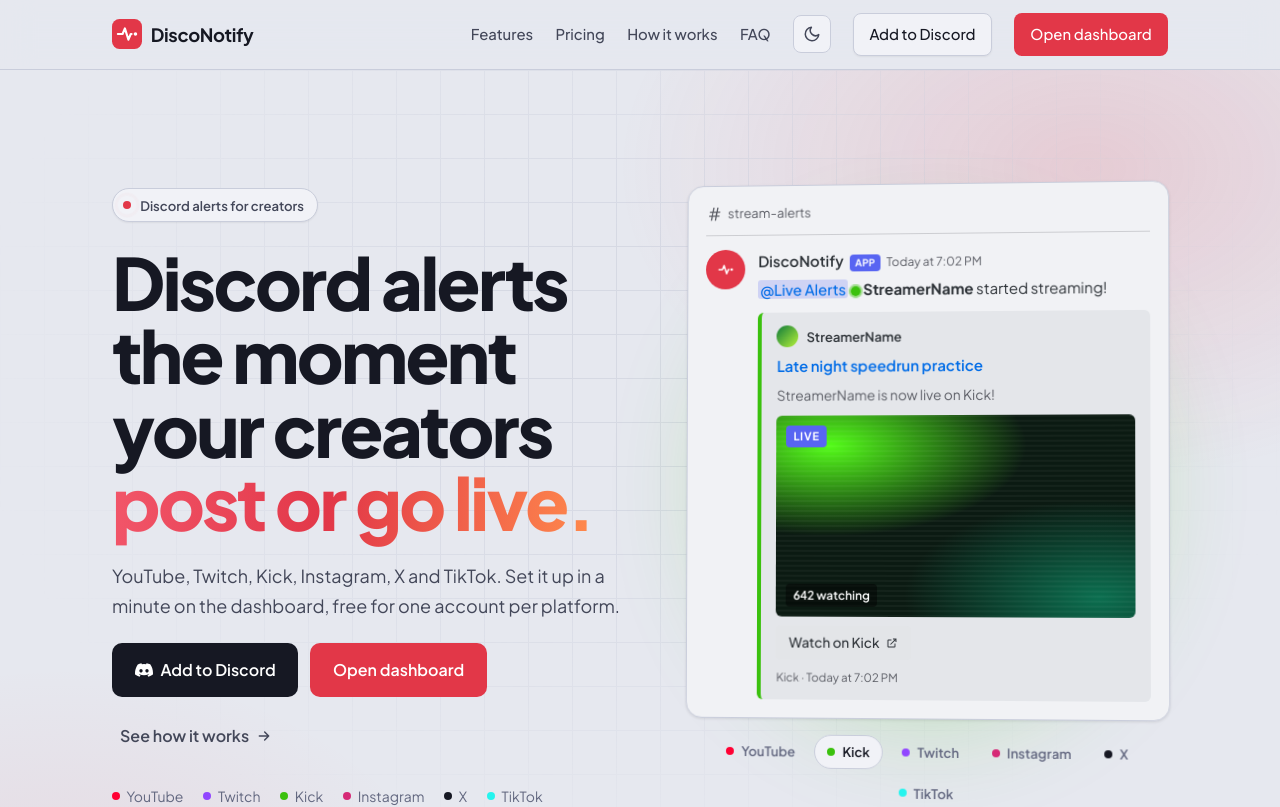
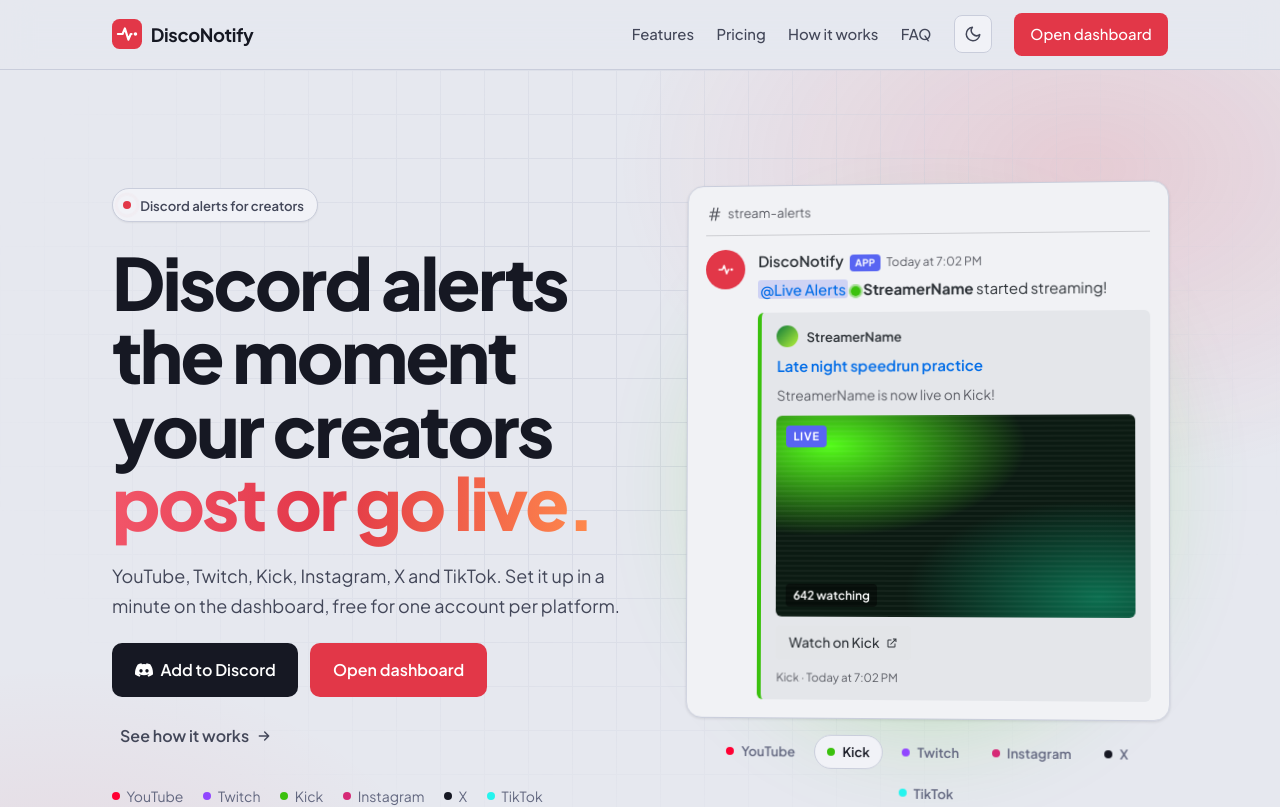
Before and after one commit to mdevvx/DiscoNotify, a Next.js app: page / in a window 1280 px wide. Shown: the top 807 px of the page. Built offline with nearby package versions, Linux system fonts and the light colour scheme; no server answers.

Commit message:
invite link changed

```diff
--- a/components/SiteHeader.tsx
+++ b/components/SiteHeader.tsx
@@ -26,9 +26,6 @@ export function SiteHeader() {
             </Link>
           ))}
           <ThemeToggle />
-          <a className="btn btn-ghost btn-sm nav-secondary" href={site.inviteUrl}>
-            Add to Discord
-          </a>
           <a className="btn btn-brand btn-sm" href={site.dashboardUrl}>
             Open dashboard
           </a>
```
